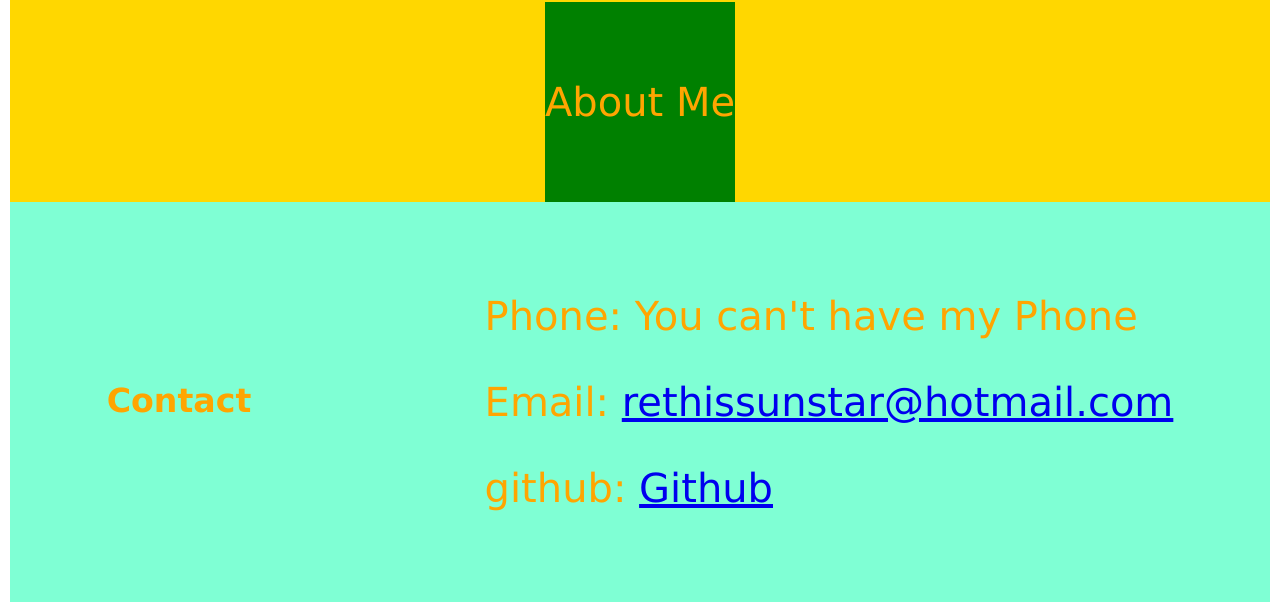
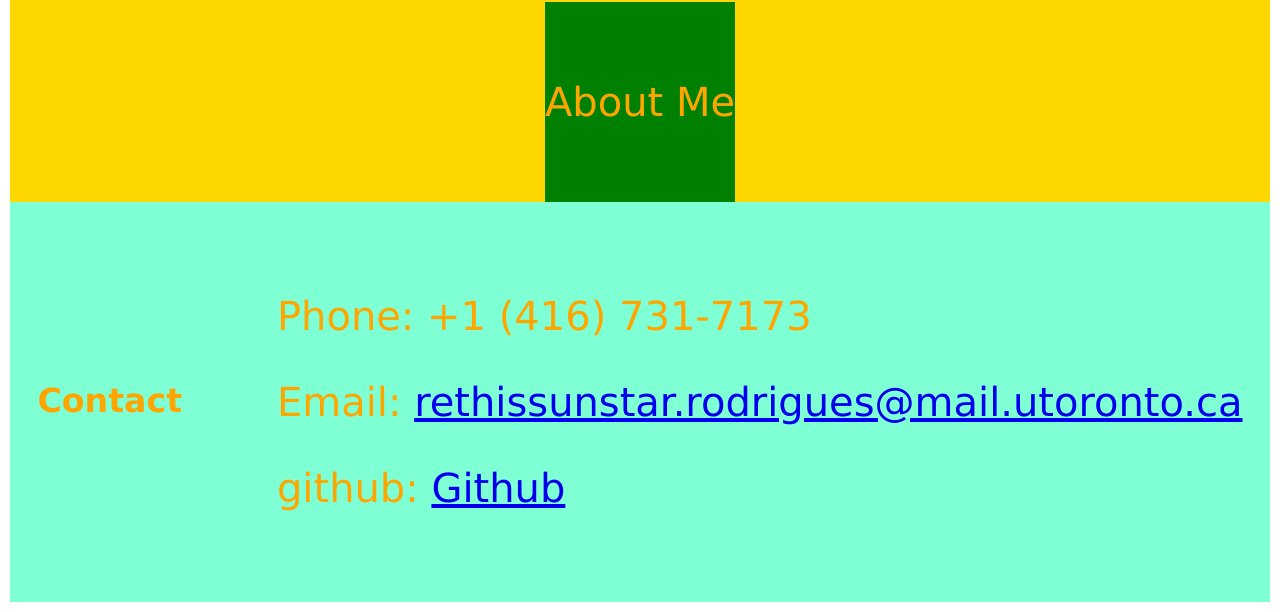
Before and after one commit to rethissunstar/portfolio01, a plain HTML site: page index.html in a window 1280 px wide. Shown: the part 1565-2177 px from the top of the page. Drawn offline with Linux system fonts and the light colour scheme.

Commit message:
Update index.html

```diff
--- a/index.html
+++ b/index.html
@@ -70,10 +70,10 @@
            </h5>
            <ul>
             <p>
-                Phone: You can't have my Phone
+                Phone: +1 (416) 731-7173
             </p>
             <p>
-                Email: <a href="rethissunstar@hotmail.com">rethissunstar@hotmail.com</a>
+                Email: <a href="rethissunstar.rodrigues@mail.utoronto.ca">rethissunstar.rodrigues@mail.utoronto.ca</a>
             </p>
             <p>
                 github: <a href="https://github.com/rethissunstar">Github</a>
```
